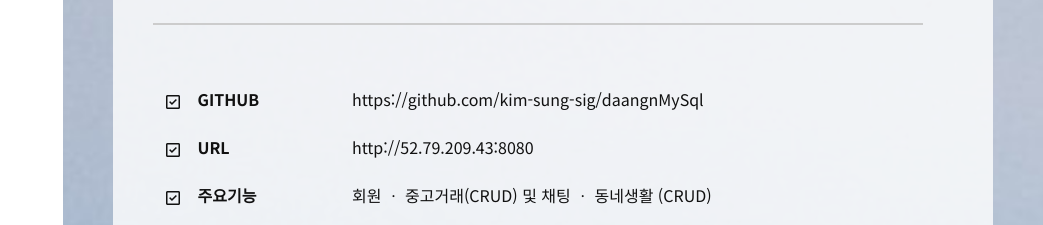
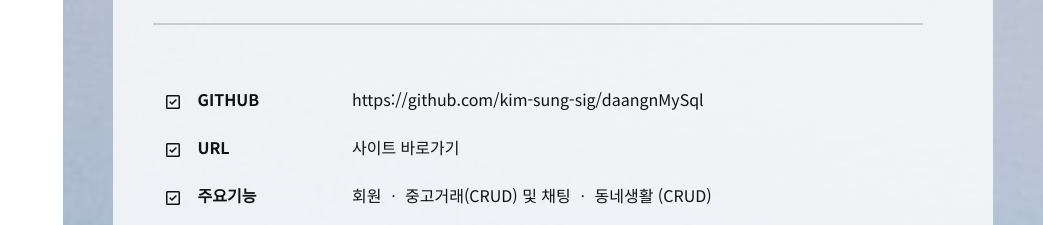
Before and after one commit to kim-sung-sig/portfolio, a plain HTML site: page index.html in a window 1280 px wide. Shown: the part 3180-3405 px from the top of the page, without its empty margins (237-1280 px from the left). Drawn offline with nearby package versions, Linux system fonts and the light colour scheme; a web font is replaced by a local one.

Commit message:
Update index.html

```diff
--- a/index.html
+++ b/index.html
@@ -223,7 +223,7 @@
 												target="_blank">https://github.com/kim-sung-sig/daangnMySql</a>
 										</p>
 										<p><span class="material-symbols-outlined">check_box</span>
-											<span class="text-bold">URL</span>&nbsp;<a href="http://52.79.209.43:8080" target="_blank">http://52.79.209.43:8080</a>
+											<span class="text-bold">URL</span>&nbsp;<a href="http://ec2-15-164-226-109.ap-northeast-2.compute.amazonaws.com:8080/" target="_blank">사이트 바로가기</a>
 										</p>
 										<p><span class="material-symbols-outlined">check_box</span>
 											<span class="text-bold">주요기능</span>&nbsp;회원 ㆍ 중고거래(CRUD) 및 채팅 ㆍ 동네생활 (CRUD)
```
